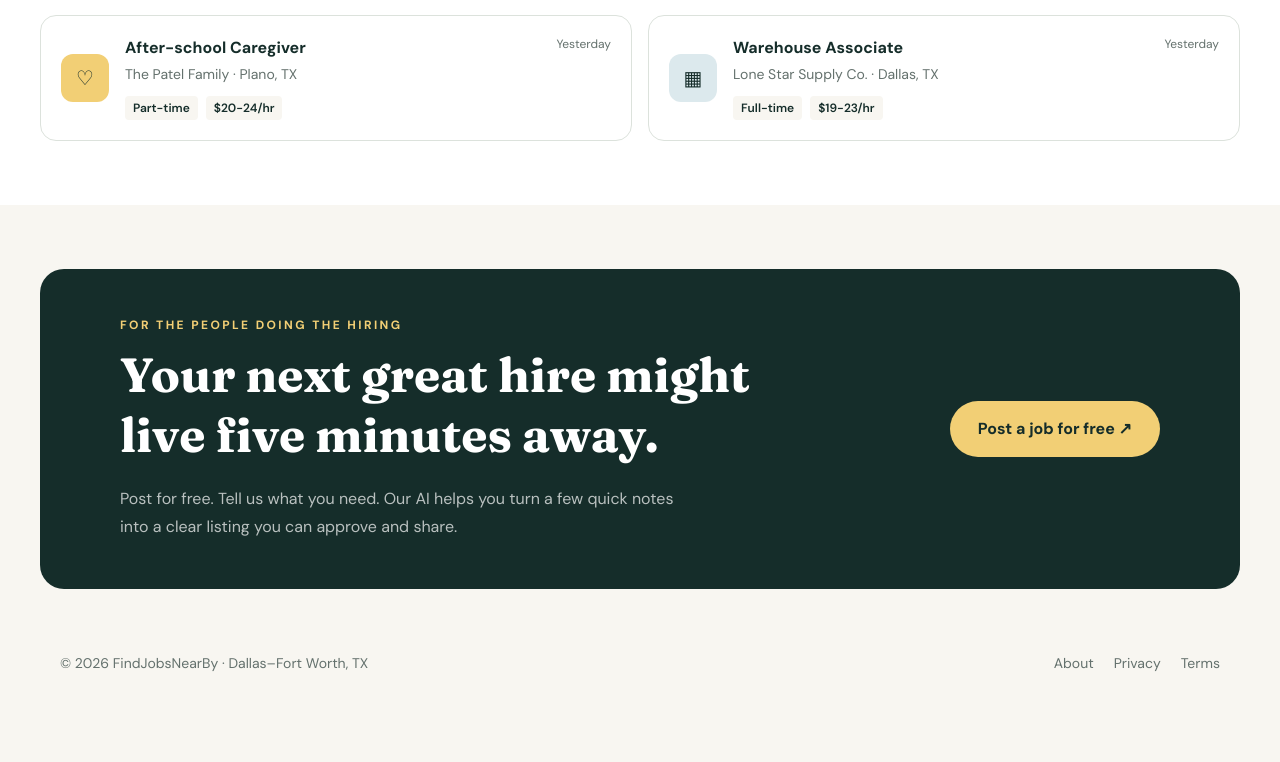
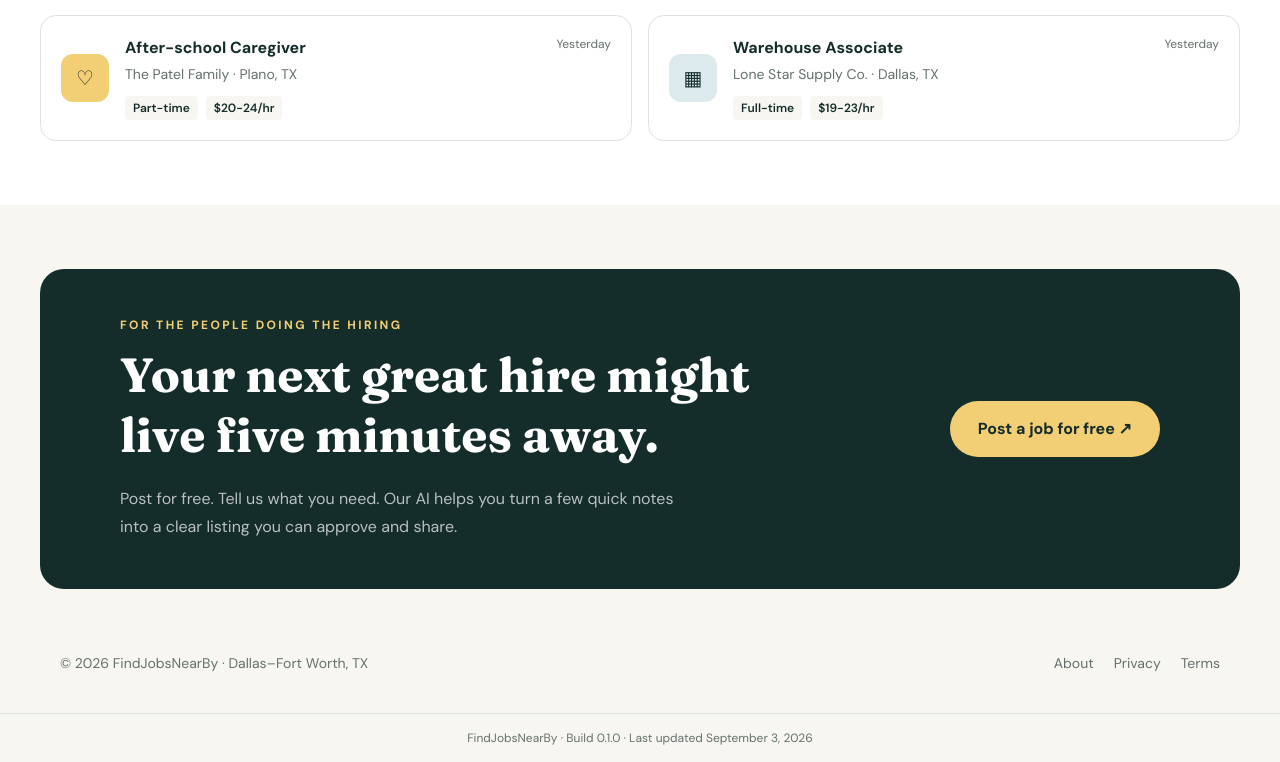
Before and after one commit to nairbinod/findjobsnearby, a Next.js app: page / in a window 1280 px wide. Shown: the part 1370-2132 px from the top of the page. Before the commit the page ends 2083 px from the top, so only its background shows below. Built offline with nearby package versions, Linux system fonts and the light colour scheme.

Commit message:
Display build information

```diff
--- a/app/layout.tsx
+++ b/app/layout.tsx
@@ -1,5 +1,6 @@
 import type { Metadata } from "next";
 import { DM_Sans, Fraunces } from "next/font/google";
+import { buildNumber, lastUpdated } from "@/lib/build-info";
 import "./globals.css";
 
 const dmSans = DM_Sans({
@@ -24,7 +25,12 @@ export default function RootLayout({ children }: LayoutProps<"/">) {
       lang="en"
       className={`${dmSans.variable} ${fraunces.variable} h-full antialiased`}
     >
-      <body className="min-h-full flex flex-col">{children}</body>
+      <body className="min-h-full flex flex-col">
+        {children}
+        <footer className="border-t border-[var(--line)] bg-[var(--cream)] px-6 py-4 text-center text-xs text-[var(--muted)]">
+          FindJobsNearBy · Build {buildNumber} · Last updated {lastUpdated}
+        </footer>
+      </body>
     </html>
   );
 }
--- /dev/null
+++ b/lib/build-info.ts
@@ -0,0 +1,2 @@
+export const buildNumber = "0.1.0";
+export const lastUpdated = "September 3, 2026";
```
